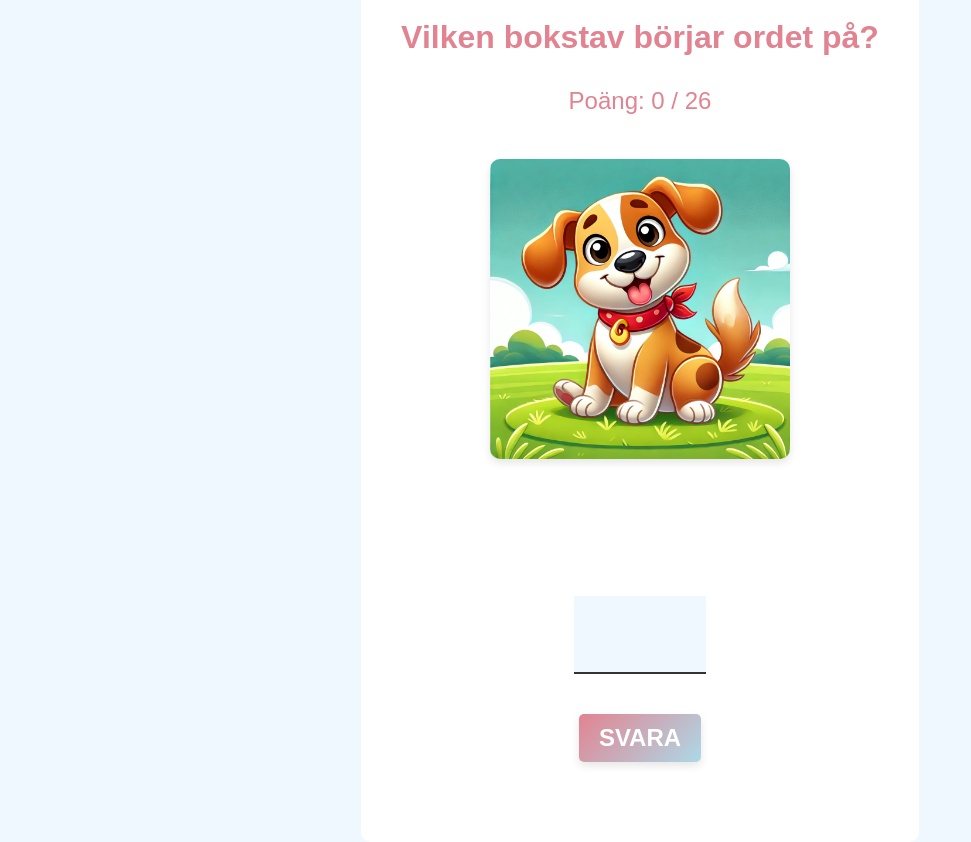
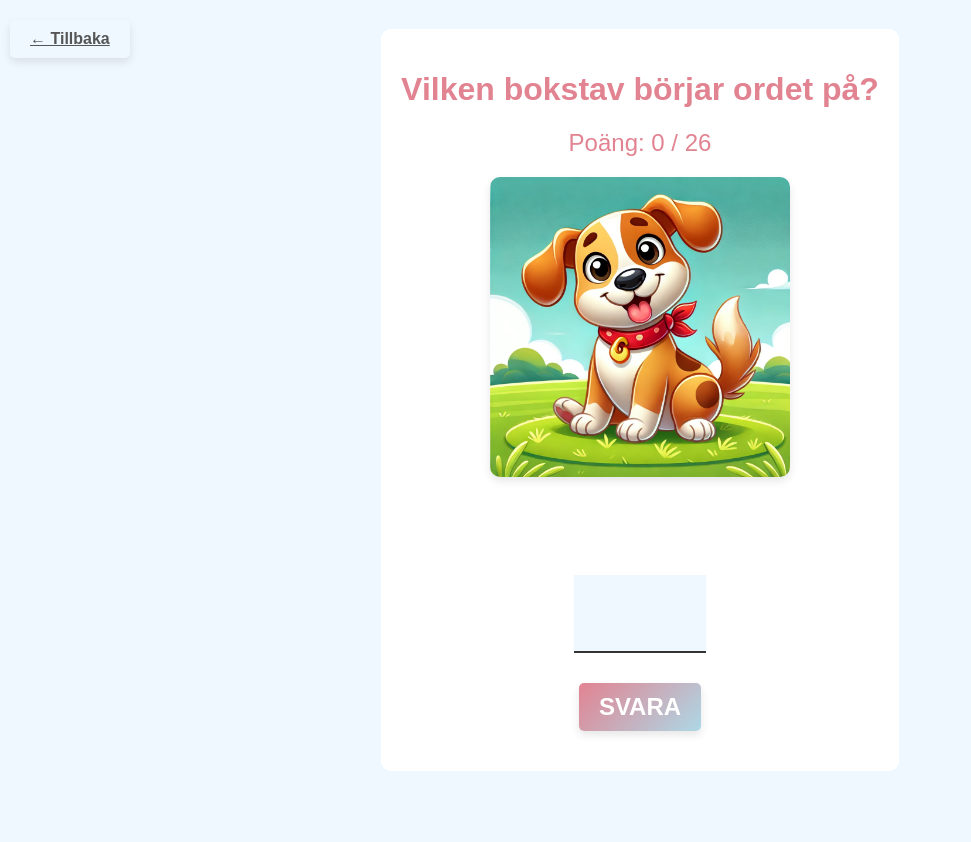
Before and after one commit to alterot/learn-letters, a React (Vite) app: page / in a window 1280 px wide. Both pictures are taken after a click on the button "HEDDA". Shown: the whole page, without its empty margins (0-971 px from the left). After the commit the page ends 800 px from the top, so only its background shows below. Built offline with nearby package versions, Linux system fonts and the light colour scheme.

Commit message:
add "tillbala" button

```diff
--- a/src/App.css
+++ b/src/App.css
@@ -13,7 +13,7 @@ body {
 div {
   text-align: center;
   background-color: #ffffff; /* White */
-  padding: 20px;
+  padding: 10px;
   border-radius: 10px;
 /*   box-shadow: 0 0 10px rgba(0, 0, 0, 0.1); */
 }
@@ -25,9 +25,9 @@ h1 {
 
 button {
   display: block;
-  margin: 20px auto;
+  margin: 10px auto;
   padding: 10px 20px;
-  font-size: 2em;
+  font-size: 1.5em;
   font-weight: bold;
   color: #ffffff; /* White */
   background: linear-gradient(135deg, #e28391, #add8e6); /* Gradient from Light Pink to Light Blue */
@@ -59,7 +59,15 @@ img {
 
 p {
   font-size: 24px;
+  margin: 0px 0px;
   color: #e28391
+}
+
+.game-mode-selection {
+  display: flex;
+  flex-direction: column;
+  align-items: center;
+  gap: 1em;
 }
 
 .score-container {
@@ -69,7 +77,7 @@ p {
 
 .image-container {
   position: relative;
-  margin: 0 0;
+  margin: 0px 0px;
 }
 
 .header-container {
--- a/src/App.tsx
+++ b/src/App.tsx
@@ -17,6 +17,26 @@ export default function App() {
         {gameMode === 'hard' && 'Kan du stava till hela ordet?'}
         {gameMode === null && 'Välkommen till bokstavspelet!'}
       </h1>
+
+      {gameMode !== null && (
+        <button
+          onClick={() => setGameMode(null)}
+          style={{
+            position: 'absolute',
+            top: '10px',
+            left: '10px',
+            background: 'none',
+            border: 'none',
+            color: '#555',
+            fontSize: '1em',
+            cursor: 'pointer',
+            textDecoration: 'underline'
+          }}
+        >
+          ← Tillbaka
+        </button>
+      )}
+
       {gameMode === null ? (
         <GameModeSelection onSelectMode={handleSelectMode} />
       ) : (
--- a/src/components/GameUI.tsx
+++ b/src/components/GameUI.tsx
@@ -34,7 +34,7 @@ const GameUI: React.FC<GameUIProps> = ({
     <div>
       <p className="score-container">Poäng: {score} / {images.length}</p>
 
-      <div className="image-container" style={{ position: 'relative', margin: '20px 0' }}>
+      <div className="image-container" style={{ position: 'relative', margin: '10px 0' }}>
         {image && (
           <img
             src={image}
```
